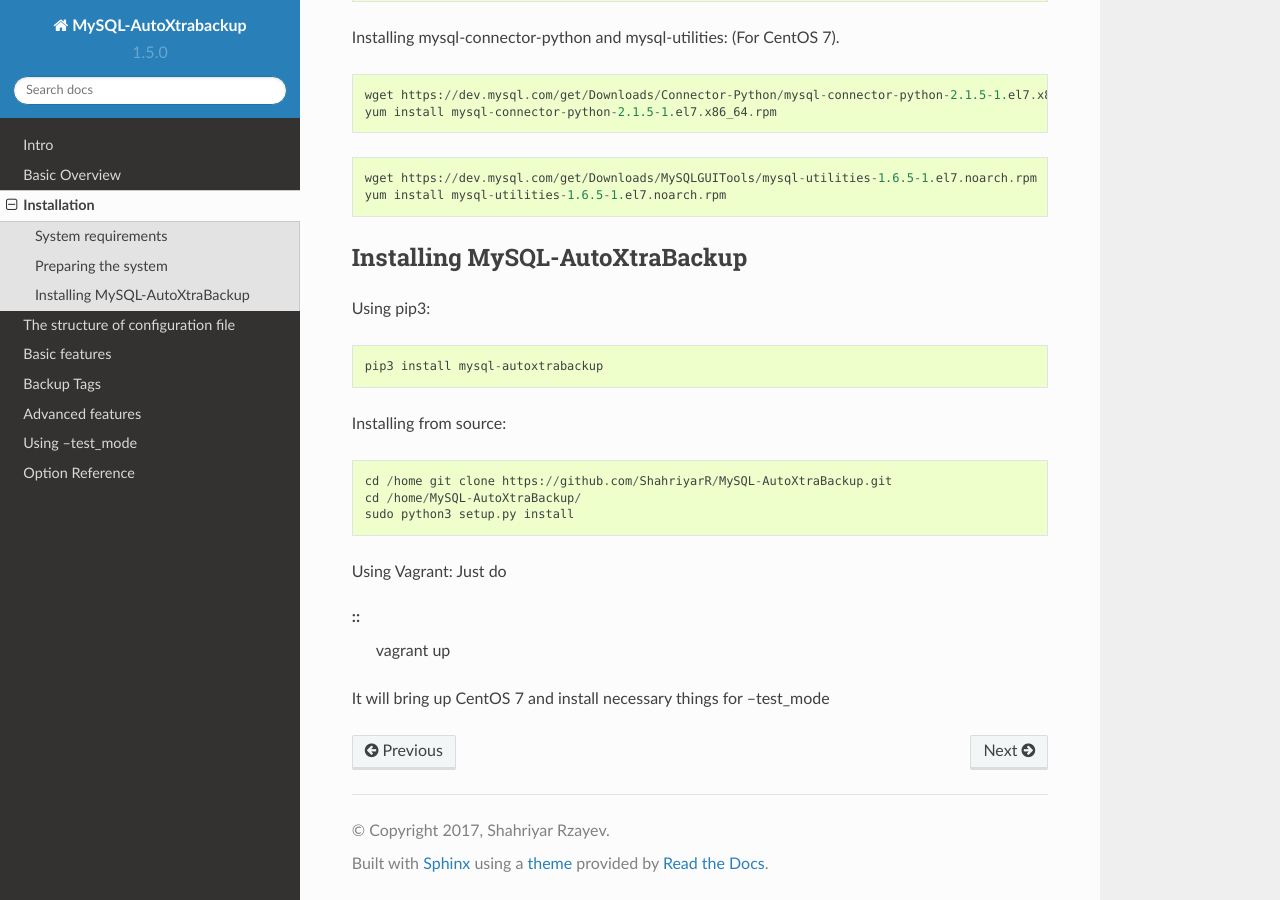
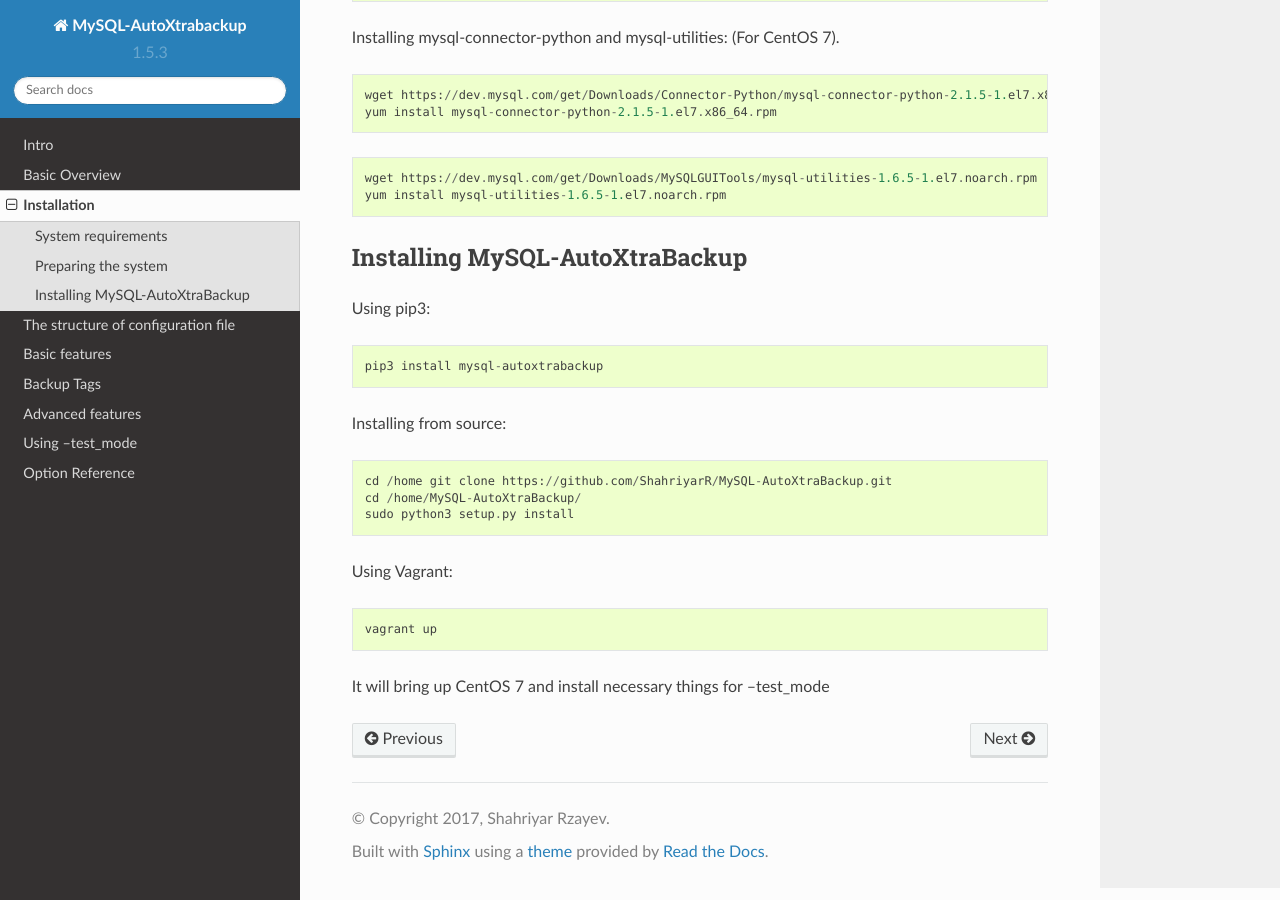
Before and after one commit to ShahriyarR/MySQL-AutoXtraBackup, a Sphinx documentation site: the page built from docs/installation.rst, in a window 1280 px wide and 900 px high, scrolled down 1458 px. Built offline with Sphinx 7.4.7 and the Read the Docs theme 2.0.0, drawn with Linux system fonts in a browser that asks for light colours.

Commit message:
fixing version

```diff
--- a/docs/conf.py
+++ b/docs/conf.py
@@ -54,9 +54,9 @@ author = u'Shahriyar Rzayev'
 # built documents.
 #
 # The short X.Y version.
-version = u'1.5.0'
+version = u'1.5.3'
 # The full version, including alpha/beta/rc tags.
-release = u'1.5.0'
+release = u'1.5.3'
 
 # The language for content autogenerated by Sphinx. Refer to documentation
 # for a list of supported languages.
--- a/docs/installation.rst
+++ b/docs/installation.rst
@@ -100,9 +100,10 @@ Installing from source:
     sudo python3 setup.py install
 
 Using Vagrant:
-Just do
 
 ::
+
     vagrant up
 
+
 It will bring up CentOS 7 and install necessary things for --test_mode
```
